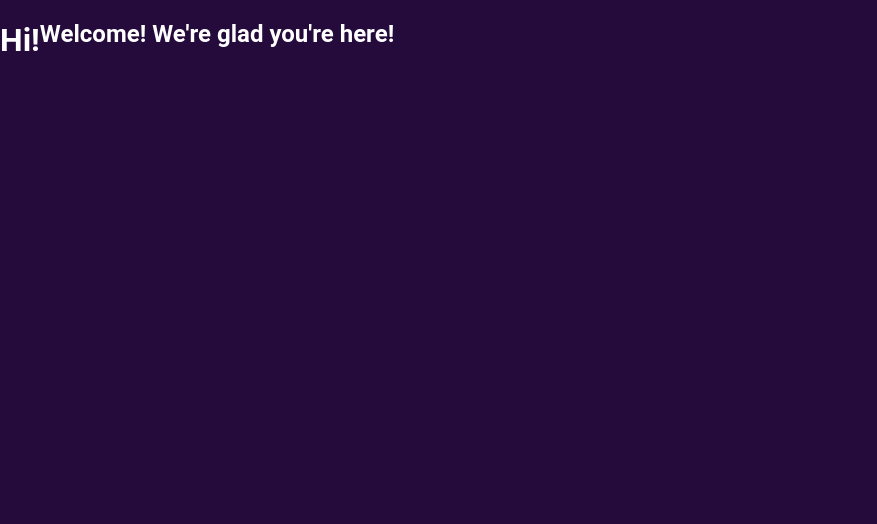
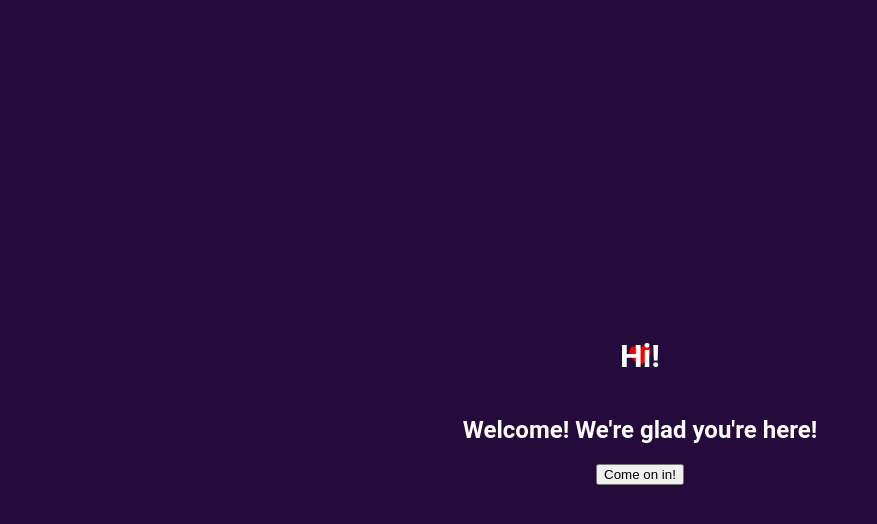
Before and after one commit to glennsimon/kind-alyson, a plain HTML site: page public/index.html in a window 1280 px wide. Shown: the whole page, without its empty margins (0-877 px from the left). Drawn offline with Linux system fonts and the light colour scheme; some packages are replaced by stand-ins of ours.

Commit message:
hi screen layout, still needs animation

```diff
--- a/public/assets/index.css
+++ b/public/assets/index.css
@@ -20,6 +20,10 @@ body {
   height: 100vh;
   animation: 2s forwards app-init;
 }
+#hi-box > h1 {
+  position: relative;
+  z-index: 1;
+}
 @keyframes splash {
   50% {
     opacity: 1;
@@ -35,5 +39,8 @@ body {
   }
   to {
     display: flex;
+    flex-direction: column;
+    align-items: center;
+    justify-content: center;
   }
 }
--- a/public/index.html
+++ b/public/index.html
@@ -65,8 +65,12 @@
       <img src="assets/GKC1.webp" alt="Global Kindess Campaign logo" />
     </div>
     <div id="app">
-      <h1>Hi!</h1>
+      <div id="hi-box">
+        <h1>Hi!</h1>
+        <div class="floating-hearts"></div>
+      </div>
       <h2>Welcome! We're glad you're here!</h2>
+      <button>Come on in!</button>
     </div>
 
     <script>
--- a/public/index.js
+++ b/public/index.js
@@ -0,0 +1,26 @@
+const floatingHearts = document.querySelector('.floating-hearts');
+floatingHearts.style.position = 'relative';
+floatingHearts.style.top = '-50%';
+floatingHearts.style.transform = 'scale(0.5)';
+setTimeout(startHearts, 2000);
+
+let heartNum = 0;
+function startHearts() {
+  while (heartNum < 25) {
+    // horTranslate will be used with 'vw' in css for percentage of view width
+    setTimeout(() => {
+      const horTranslate = 0.5 * (Math.random() - 0.5);
+      const heart = document.createElement('img');
+      heart.src = 'assets/heart-icon-48.png';
+      heart.alt = 'heart';
+      heart.style.position = 'absolute';
+      heart.style.top = '50%';
+      heart.style.left = '50%';
+      heart.style.transform = 'translate(-50%, -50%)';
+      heart.style.zIndex = 0;
+      floatingHearts.appendChild(heart);
+      heart.animate([]);
+    }, 250 * heartNum);
+    heartNum += 1;
+  }
+}
```
Also changed, not shown: public/assets/heart-icon-48.png (added), public/assets/heart-icon.png (added), public/assets/volunteer_activism_16.png (deleted), public/assets/volunteer_activism_32.png (deleted), public/assets/volunteer_activism_48.png (deleted).
